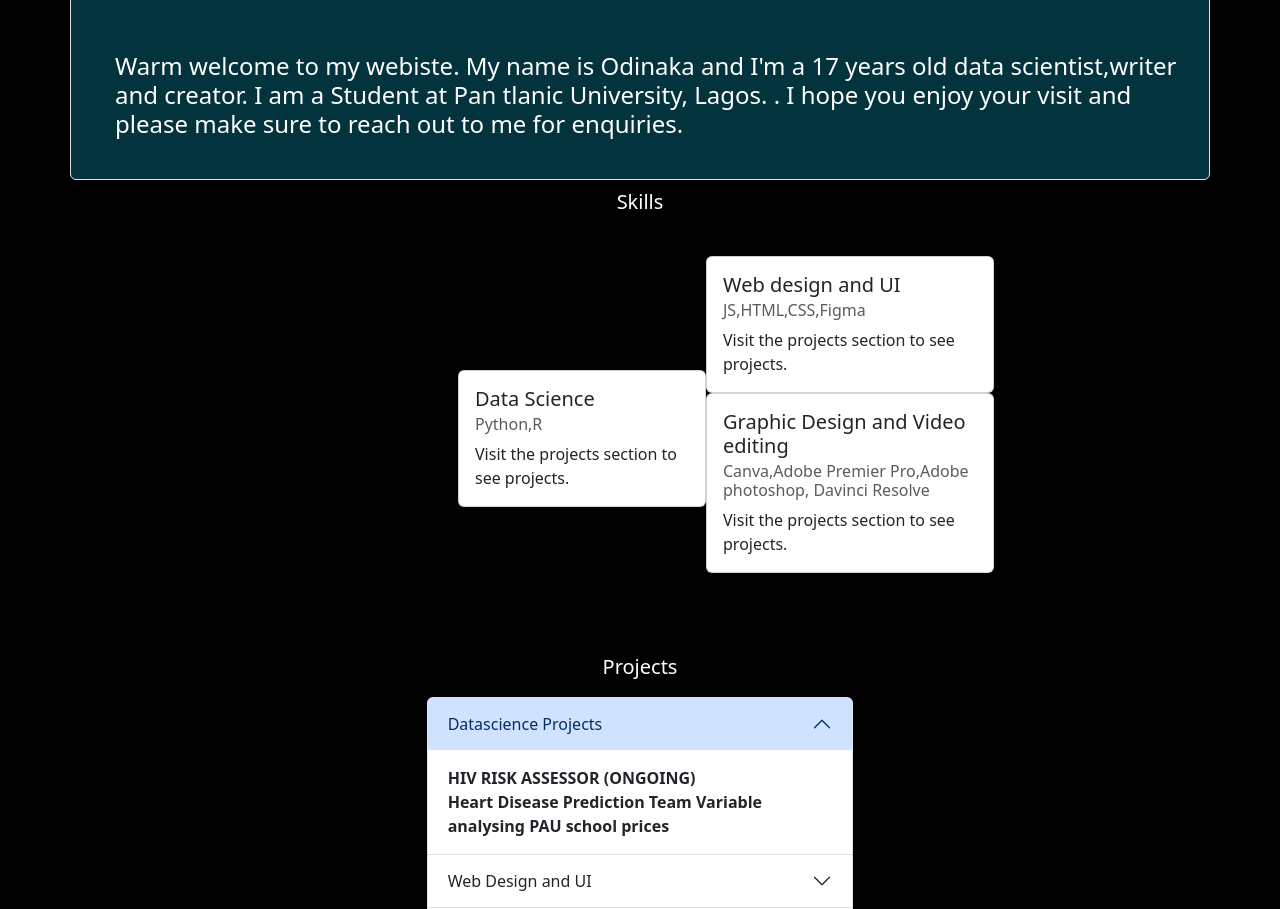
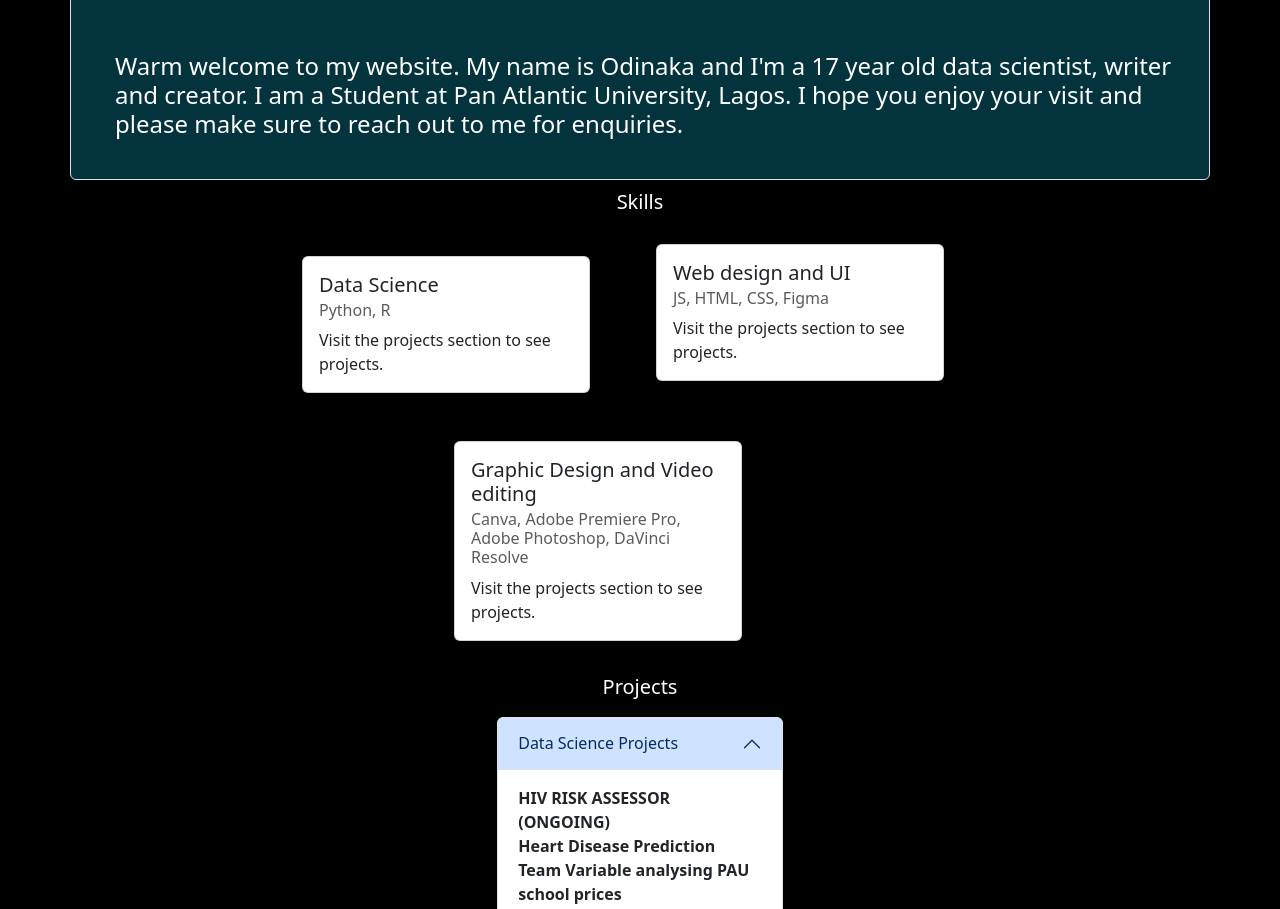
Before and after one commit to odiezeani1-ops/PS2, a website: page public/index.html in a window 1280 px wide. Shown: the part 43-952 px from the top of the page. Drawn offline with nearby package versions, Linux system fonts and the light colour scheme.

Commit message:
Fix typos and formatting in index.html
Corrected typos and formatting in the HTML content, including the welcome message and skills section. Updated project descriptions and ensured consistent spacing and punctuation.

```diff
--- a/public/index.html
+++ b/public/index.html
@@ -44,56 +44,56 @@
         <ul class="gap-5">
             <h2 class="text-info">Odinakachukwu K.O Ezeani</h2>
             <blockquote>
-                <h4 class="text-white">Warm welcome to my webiste. My name is Odinaka and I'm a 17 years old data scientist,writer and creator. I am a Student at Pan tlanic University, Lagos.
-                    . I hope you enjoy your visit and please make sure to reach out to me for enquiries. </h3>
+                <h4 class="text-white">Warm welcome to my website. My name is Odinaka and I'm a 17 year old data scientist, writer and creator. I am a Student at Pan Atlantic University, Lagos.
+                    I hope you enjoy your visit and please make sure to reach out to me for enquiries.</h4>
            </blockquote>
         </ul>
     </div>
+
     <h4 class="lead text-white">Skills</h4>
-    <div class="container-md d-flex justify-content-center align-items-center">
-        <div class="col-md-4 mb-4 mt-4 ms-2 d-flex flex-diretion-column align-items-center">
+    <div class="container-md d-flex justify-content-center align-items-center flex-wrap gap-4">
+        <div class="col-md-4 mb-4 mt-4 ms-2 d-flex flex-column align-items-center">
             <div class="card" style="width: 18rem;">
               <div class="card-body">
                 <h5 class="card-title">Data Science</h5>
-              <h6 class="card-subtitle mb-2 text-muted">Python,R</h6>
+                <h6 class="card-subtitle mb-2 text-muted">Python, R</h6>
                 <p class="card-text">Visit the projects section to see projects.</p>
+              </div>
             </div>
         </div>
         <div class="col-md-4 mb-4">
            <div class="card" style="width: 18rem;">
               <div class="card-body">
                 <h5 class="card-title">Web design and UI</h5>
-              <h6 class="card-subtitle mb-2 text-muted">JS,HTML,CSS,Figma</h6>
+                <h6 class="card-subtitle mb-2 text-muted">JS, HTML, CSS, Figma</h6>
                 <p class="card-text">Visit the projects section to see projects.</p>
+              </div>
            </div>
         </div>
         <div class="col-md-4 mb-4">
            <div class="card" style="width: 18rem;">
               <div class="card-body">
                 <h5 class="card-title">Graphic Design and Video editing</h5>
-              <h6 class="card-subtitle mb-2 text-muted">Canva,Adobe Premier Pro,Adobe photoshop,
-                Davinci Resolve
-              </h6>
+                <h6 class="card-subtitle mb-2 text-muted">Canva, Adobe Premiere Pro, Adobe Photoshop, DaVinci Resolve</h6>
                 <p class="card-text">Visit the projects section to see projects.</p>
               </div>
            </div>
         </div>
     </div>
-    </div>
- </div>
+
     <h4 class="lead text-center text-white">Projects</h4>
-  <div class="col-md-4 mb-4 d-flex justify-content-center align-items-center">
-    <div class="accordion" id="accordionExample">
+    <div class="d-flex justify-content-center">
+      <div class="accordion w-75" id="accordionExample">
         <div class="accordion-item">
           <h2 class="accordion-header">
             <button class="accordion-button" type="button" data-bs-toggle="collapse" data-bs-target="#collapseOne" aria-expanded="true" aria-controls="collapseOne">
-        Datascience Projects
+              Data Science Projects
             </button>
           </h2>
           <div id="collapseOne" class="accordion-collapse collapse show" data-bs-parent="#accordionExample">
             <div class="accordion-body">
               <strong>HIV RISK ASSESSOR (ONGOING)</strong><br>
-        <strong>Heart Disease Prediction</strong>
+              <strong>Heart Disease Prediction</strong><br>
               <strong>Team Variable analysing PAU school prices</strong>
             </div>
           </div>
@@ -107,7 +107,7 @@
           <div id="collapseTwo" class="accordion-collapse collapse" data-bs-parent="#accordionExample">
             <div class="accordion-body">
               <strong>Library app design</strong>
-        <img class="image-fluid height:auto"  src="/public/Screenshot 2026-07-12 at 22.45.10.png" alt="figma project">
+              <img class="img-fluid" style="height:auto" src="/public/Screenshot 2026-07-12 at 22.45.10.png" alt="figma project">
             </div>
           </div>
         </div>
@@ -125,18 +125,20 @@
         </div>
       </div>
     </div>
+
     <h4 class="lead text-center text-white">Experience and Accolades</h4>
     <div class="container-md border rounded">
-  <h2 class="lead text-light" >Clubs</h2>
+      <h2 class="lead text-light">Clubs</h2>
       <blockquote>
-                <h4 class="text-white">Member of Tech Innovation Club PAU </h3>
-                <h4 class="text-white">Member of Community service project </h3>
+        <h4 class="text-white">Member of Tech Innovation Club PAU</h4>
+        <h4 class="text-white">Member of Community service project</h4>
       </blockquote>
       <h2 class="lead text-light">Work and Internships</h2>
       <blockquote>
-                <h4 class="text-white">SAGE Biotics</h3>
+        <h4 class="text-white">SAGE Biotics</h4>
       </blockquote>
     </div>
+
     <script src="https://cdn.jsdelivr.net/npm/bootstrap@5.3.8/dist/js/bootstrap.bundle.min.js" integrity="sha384-FKyoEForCGlyvwx9Hj09JcYn3nv7wiPVlz7YYwJrWVcXK/BmnVDxM+D2scQbITxI" crossorigin="anonymous"></script>
     <script src="/app.js"></script>
 </body>
```
Lines whose indentation alone changed are shown as unchanged.
